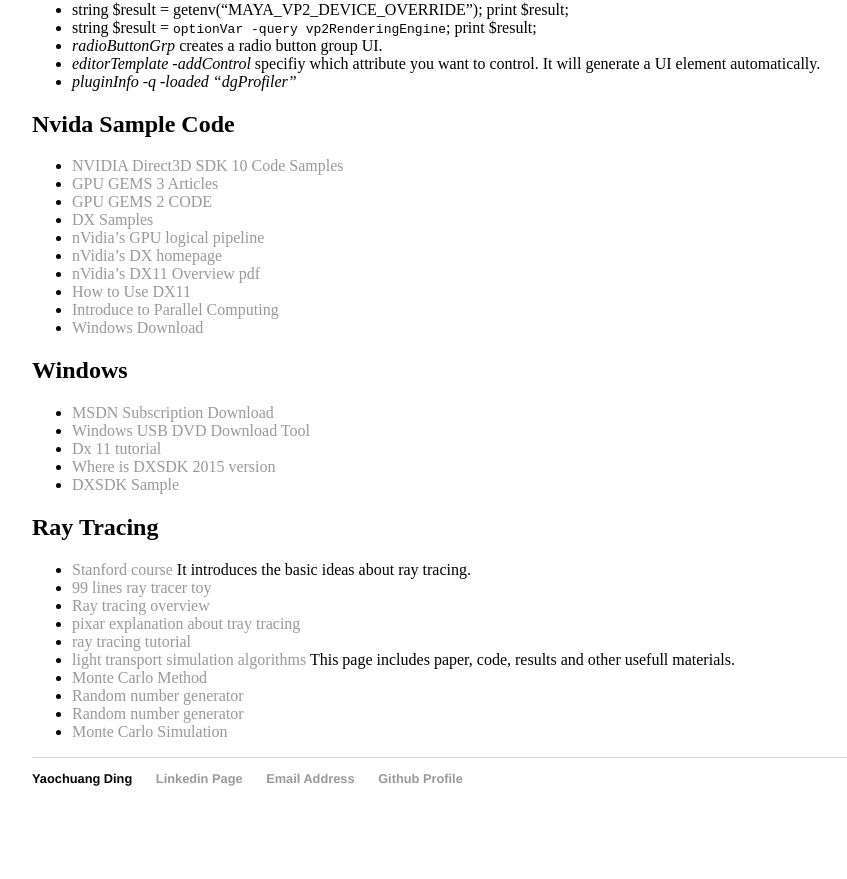
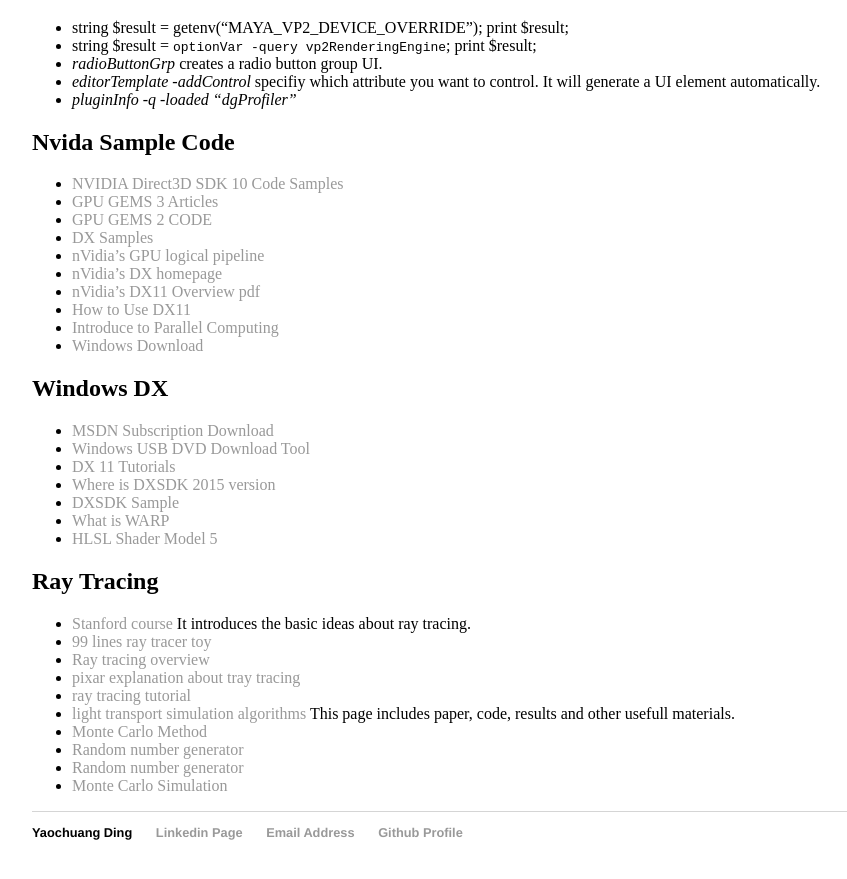
Before and after one commit to ychding11/ychding11.github.io, a Jekyll site: the page built from _posts/2015-03-23-Graphics-Resources.md, in a window 1280 px wide and 900 px high, scrolled down 2189 px. Shown: the top 879 px of the window, without its empty margins (160-1007 px from the left). Built offline with Jekyll 4.4.1, drawn with Linux system fonts in a browser that asks for light colours; before the commit the page ends 3035 px from its top, so only the background shows below that; some of the changed text lies outside the part shown.

Commit message:
add resources about dx11

```diff
--- a/_posts/2015-03-23-Graphics-Resources.md
+++ b/_posts/2015-03-23-Graphics-Resources.md
@@ -134,13 +135,15 @@
 - [Introduce to Parallel Computing](http://courses.cs.washington.edu/courses/cse558/11wi/lectures/06-introToParallelProgramming_forWeb.pdf)
 - [Windows Download](https://developer.microsoft.com/en-us/windows/downloads)
 
-## Windows
+## Windows DX
 
 - [MSDN Subscription Download](https://msdn.microsoft.com/en-us/subscriptions/downloads/)
 - [Windows USB DVD Download Tool](https://www.microsoft.com/en-us/download/windows-usb-dvd-download-tool)
-- [Dx 11 tutorial](http://www.rastertek.com/tutdx11.html)
+- [DX 11 Tutorials](http://www.rastertek.com/tutdx11.html)
 - [Where is DXSDK 2015 version](https://blogs.msdn.microsoft.com/chuckw/2015/08/05/where-is-the-directx-sdk-2015-edition/)
 - [DXSDK Sample](https://blogs.msdn.microsoft.com/chuckw/2013/09/20/directx-sdk-samples-catalog/)
+- [What is WARP](https://msdn.microsoft.com/en-us/library/windows/desktop/gg615082%28v=vs.85%29.aspx?f=255&MSPPError=-2147217396)
+- [HLSL Shader Model 5](https://msdn.microsoft.com/en-us/library/windows/desktop/ff471419(v=vs.85).aspx)
 
 ## Ray Tracing
 
```
Also changed, not shown: other parts of _posts/2015-03-23-Graphics-Resources.md (+1 -0 lines), _posts/2015-03-16-Useful-Linux-Command.md (+8 -1 lines).
